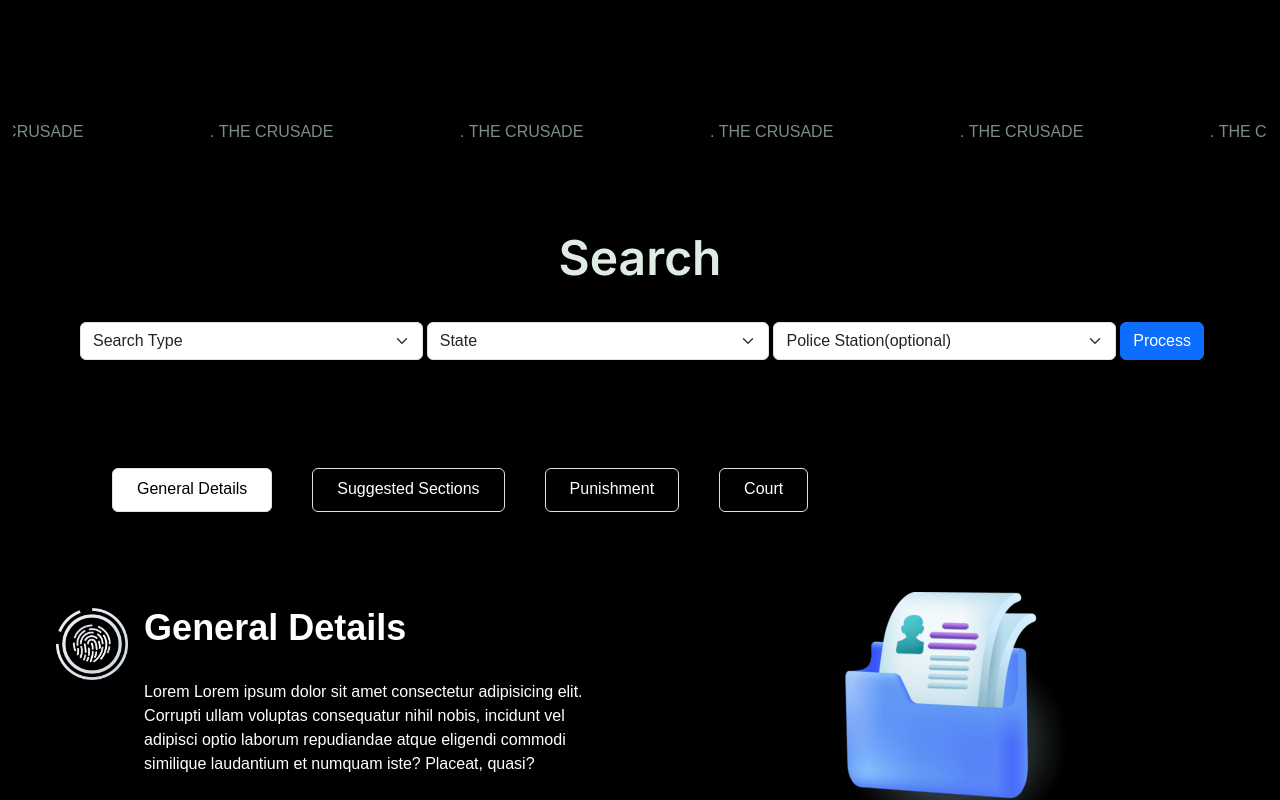
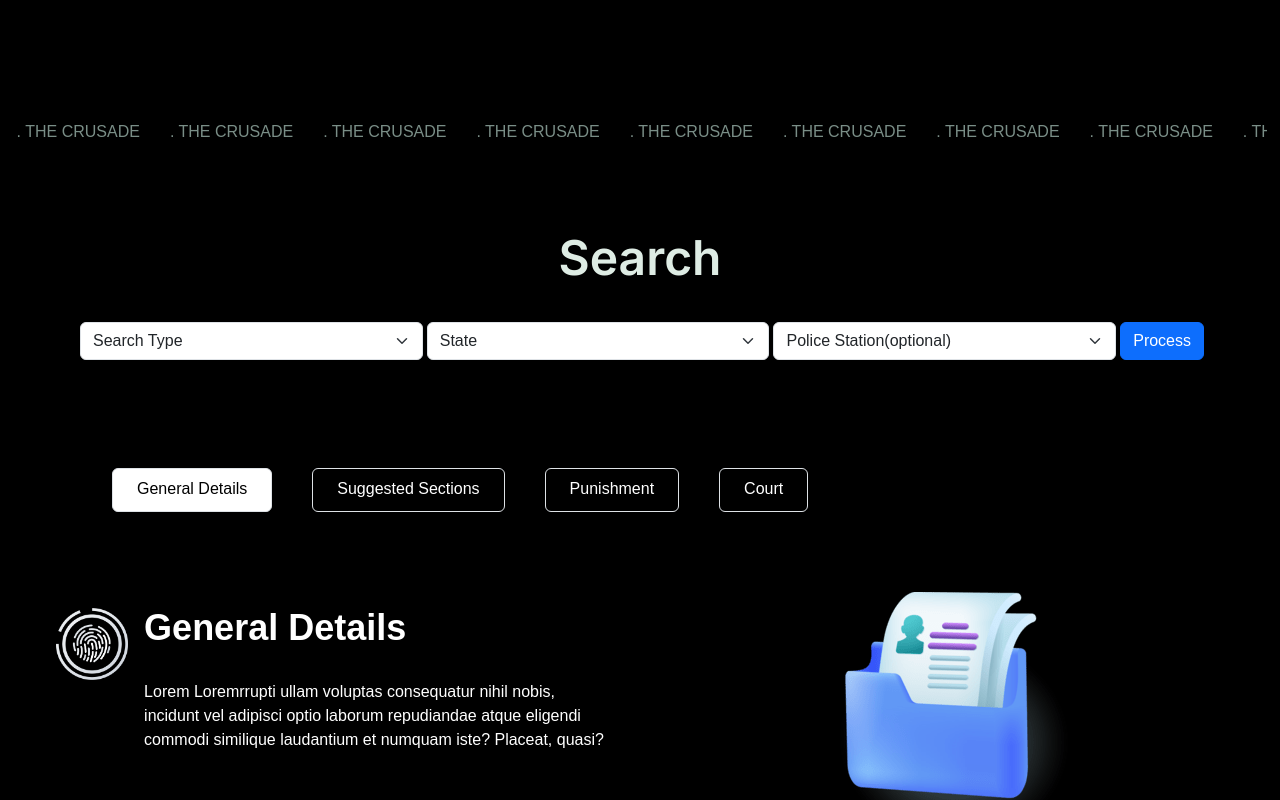
Before and after one commit to RebelAKL/RJPOLICE_HACK_991_The-Crusade_4, a React (Vite) app in the folder Frontend/: page / in a window 1280 px wide. Shown: the part 1520-2320 px from the top of the page. Built offline with nearby package versions, Linux system fonts and the light colour scheme.

Commit message:
corrected

```diff
--- a/Frontend/src/App.jsx
+++ b/Frontend/src/App.jsx
@@ -1,16 +1,17 @@
  import React from 'react';
 import Home from './Home/Home';
 import { BrowserRouter as Router, Route, Routes } from 'react-router-dom';
-// import Sponser from "./components/sponsernav/main/main";
-// import Pirzenav from "./components/prizesnav/prizesmain/prize";
+import Sponser from "./components/sponsernav/main/main";
+import Pirzenav from "./components/prizesnav/prizesmain/prize";
 
 export default function App() {
   return (
+
     <Router>
       <Routes>
         <Route path="/" element={<Home />} />
-        {/* <Route path="/Sponser" element={<Sponser />} />
-        <Route path="/Pirzenav" element={<Pirzenav />} /> */}
+        <Route path="/Sponser" element={<Sponser />} />
+        <Route path="/Pirzenav" element={<Pirzenav />} />
       </Routes>
     </Router>
   );
--- a/Frontend/src/components/Details/Details.jsx
+++ b/Frontend/src/components/Details/Details.jsx
@@ -3,7 +3,7 @@ import React, { useState } from 'react';
 import Gallery from './Gallary';
 import Tabs from './Tab';
 import { motion } from "framer-motion";
-import { TitleText } from "../Tracks_new/CustomTexts";
+// import { TitleText } from "../Tracks_new/CustomTexts";
 import { staggerContainer } from "../Tracks_new/motion";
 import styles from "../Tracks_new/style";
 
--- a/Frontend/src/components/Details/Tab.jsx
+++ b/Frontend/src/components/Details/Tab.jsx
@@ -25,7 +25,7 @@ const Tabs = ({ activeTab, onTabClick }) => {
             >
               {tab}
             </div>
-            <div className="text-white"></div>
+            {/* <div className="text-white"></div> */}
           </div>
         </React.Fragment>
       ))}
--- a/Frontend/src/components/Details/Tabs_Data.jsx
+++ b/Frontend/src/components/Details/Tabs_Data.jsx
@@ -10,7 +10,7 @@ import { details1,
 export const  tabData = [
     [{
         heading: "General Details",
-        content: "Lorem Lorem ipsum dolor sit amet consectetur adipisicing elit. Corrupti ullam voluptas consequatur nihil nobis, incidunt vel adipisci optio laborum repudiandae atque eligendi commodi similique laudantium et numquam iste? Placeat, quasi?",
+        content: "Lorem Loremrrupti ullam voluptas consequatur nihil nobis, incidunt vel adipisci optio laborum repudiandae atque eligendi commodi similique laudantium et numquam iste? Placeat, quasi?",
         img1: details1,
         img2: details2,
         Cognizable: "Non Cognizable",
@@ -18,24 +18,24 @@ export const  tabData = [
       }],
       [{
         heading: "Suggested Sections and acts available",
-        content: "Corrupti ullam voluptas consequatur nihil nobis, incidunt vel adipisci optio laborum repudiandae atque eligendi commodi similique laudantium et numquam iste? Placeat, quasi?  ",
+        content: "Corrupt nihil nobis, incidunt vel adipisci optio laborum repudiandae atque eligendi commodi similique laudantium et numquam iste? Placeat, quasi?  ",
         img1: section1,
         img2: section2,
         prize_amt: "50,000",
       }],
       [{
         heading: "Punishments",
-        content: "Corrupti ullam voluptas consequatur nihil nobis, incidunt vel adipisci optio laborum repudiandae atque eligendi commodi similique laudantium et numquam iste? Placeat, quasi?   ",
+        content: "Corrupti ullam voluptas consequatur nihil nobis, incidunt  repudiandae atque eligendi commodi similique laudantium et numquam iste? Placeat, quasi?   ",
         img1: punishment1,
         img2: punishment2,
         prize_amt: "30,000",
       }],
       [{
         heading: "Court Details",
-        content: "Corrupti ullam voluptas consequatur nihil nobis, incidunt vel adipisci optio laborum repudiandae atque eligendi commodi similique laudantium et numquam iste? Placeat, quasi? ",
+        content: "Corrupti ullam voluptas consequatur nihil nobis, incidunt vel adipisci optio laborum  commodi similique laudantium et numquam iste? Placeat, quasi? ",
         img1: court2,
         img2: court1,
-        prize_amt: "30,000",
+        prize_amt: "3,000",
       }],
 
   ];
--- a/Frontend/src/components/Faq/faq_master.js
+++ b/Frontend/src/components/Faq/faq_master.js
@@ -1,67 +1,67 @@
 const initalQues = [
   {
     title:
-      " Lorem ipsum dolor sit amet consectetur adipisicing elit. Corrupti ",
+      " Lorem ipsum dolor sisicing elit. Corrupti ",
     content:
-      "Lorem ipsum dolor sit amet consectetur adipisicing elit. Corrupti ullam voluptas consequatur nihil nobis, incidunt vel adipisci optio laborum repudiandae",
+      "Lorem ipsum dolor sit amet consectetur wetradipisicing elit. Corrupti ullam voluptas consequatur ntestyergfgsfihil nobis, incidunt vel adipisci optio laborum repudiandae",
   },
   {
-    title: "Lorem ipsum dolor sit amet consectetur adipisicing elit. Corrupti",
+    title: "Lorem ipsum lor sit amet consectetur adipyjfisicing elit. Corrupti",
     content:
-      "Lorem ipsum dolor sit amet consectetur adipisicing elit. Corrupti ullam voluptas consequatur nihil nobis, incidunt vel adipisci optio laborum repudiandae",
+      "Lorem ipsum dolor sit amet consectetur adipisicing elit. Corrupti ullam voluptas consequatur nisty5tys5tyhil nobis, incidunt vel adipisci optio laborum repudiandae",
   },
   {
-    title: "Lorem ipsum dolor sit amet consectetur adipisicing ",
+    title: "Lorem ipsum dolor sit amet consectetur adist5y57pisicing ",
     content:
-      "Lorem ipsum dolor sit amet consectetur adipisicing elit. Corrupti ullam voluptas consequatur nihil nobis, incidunt vel adipisci optio laborum repudiandae",
+      "Lorem ipsum dolor sit amet consectetur adipisicing elit. Corrupti ullam voluptas consequatur nihil nobis, incidunt vel 346wsradipisci optio laborum repudiandae",
   },
   {
-    title: "Lorem ipsum dolor sit amet consectetur adipisicing elit. ",
+    title: "Lorem ipsum dolor sit amet consectetur adikgjiospisicing elit. ",
     content:
-      "Lorem ipsum dolor sit amet consectetur adipisicing elit. Corrupti ullam voluptas consequatur nihil nobis, incidunt vel adipisci optio laborum repudiandae",
+      "Lorem ipsum dolor sit amet consectetumkrntklwr adipisicing elit. Corrupti ullam voluptas consequatur nihil nobis, incidunt vel adipisci optio laborum repudiandae",
   },
   {
-    title: "Lorem ipsum dolor sit amet consectetur ",
+    title: "Loremntws;om ipsum dolor sit amet consectetur ",
     content:
-      "Lorem ipsum dolor sit amet consectetur adipisicing elit. Corrupti ullam voluptas consequatur nihil nobis, incidunt vel adipisci optio laborum repudiandae",
+      "Lorem ipsum dolor sit amet consectetur adipisicing elit. Corrupti us;ljtio46545llam voluptas consequatur nihil nobis, incidunt vel adipisci optio laborum repudiandae",
   },
 ];
 
 const moreQues = [
   {
-    title: "Lorem ipsum dolor sit amet consectetur adipisicing elit.",
+    title: "Lorem ipa;ongersum dolor sit amet consectetur adipisicing elit.",
     content:
-      "Lorem ipsum dolor sit amet consectetur adipisicing elit. Corrupti ullam voluptas consequatur nihil nobis, incidunt vel adipisci optio laborum repudiandae",
+      "Lorem ipsum dolor sit amet consectetur adipisicing elit. Corrupti ullam voluptas consequatur nihil nobis, incidunt vel adipisci optio laborum repudiskljtyandae",
   },
   {
-    title: "Lorem ipsum dolor sit amet consectetur",
+    title: "Lorem ips,msntkl5;sium dolor sit amet consectetur",
     content:
-      "Lorem ipsum dolor sit amet consectetur adipisicing elit. Corrupti ullam voluptas consequatur nihil nobis, incidunt vel adipisci optio laborum repudiandae",
+      "Lorem ipsum dolor sit amet consectetur adkosrkyipisicing elit. Corrupti ullam voluptas consequatur nihil nobis, incidunt vel adipisci optio laborum repudiandae",
   },
   {
-    title: "Lorem ipsum dolor sit amet consectetur adipisicing elit.",
+    title: "Lorem ipsinriysum dolor sit amet consectetur adipisicing elit.",
     content:
-      "Lorem ipsum dolor sit amet consectetur adipisicing elit. Corrupti ullam voluptas consequatur nihil nobis, incidunt vel adipisci optio laborum repudiandae",
+      "Lorem ipsum dolor sit amet consectetur adipisicing elit. Corrupti ullam voluptas consequatur nihil nobis, incidunt vel aslkrntdipisci optio laborum repudiandae",
   },
   {
-    title: "Lorem ipsum dolor sit amet consectetur adipisicing elit. ",
+    title: "Lorem ipsuwoi4jt;am dolor sit amet consectetur adipisicing elit. ",
     content:
-      "Lorem ipsum dolor sit amet consectetur adipisicing elit. Corrupti ullam voluptas consequatur nihil nobis, incidunt vel adipisci optio laborum repudiandae",
+      "Lorem ipsum dolos;ojgrr sit amet consectetur adipisicing elit. Corrupti ullam voluptas consequatur nihil nobis, incidunt vel adipisci optio laborum repudiandae",
   },
   {
-    title: "Lorem ipsum dolor sit amet consectetur adipisicing elit. ",
+    title: "Lorem ipsum dolor sit amet consectetur adipisiysw5ucing elit. ",
     content:
-      "Lorem ipsum dolor sit amet consectetur adipisicing elit. Corrupti ullam voluptas consequatur nihil nobis, incidunt vel adipisci optio laborum repudiandae",
+      "Lorem ipsum dolodrtj65ur sit amet consectetur adipisicing elit. Corrupti ullam voluptas consequatur nihil nobis, incidunt vel adipisci optio laborum repudiandae",
   },
   {
-    title: "Lorem ipsum dolor sit amet consectetur adipisicing elit. Corrupti",
+    title: "Lorem ipsum dolor sit amet consectetur adipisis5y5s57cing elit. Corrupti",
     content:
-      "Lorem ipsum dolor sit amet consectetur adipisicing elit. Corrupti ullam voluptas consequatur nihil nobis, incidunt vel adipisci optio laborum repudiandae",
+      "Lorem ipsum dolor sit amet consectetur adipisicing elit. Corrupti ullam v7546wsoluptas consequatur nihil nobis, incidunt vel adipisci optio laborum repudiandae",
   },
   {
-    title: "Lorem ipsum dolor sit amet consectetur adipisicing elit. ",
+    title: "Lorem ipsu46sgm dolor sit amet consectetur adipisicing elit. ",
     content:
-      "Lorem ipsum dolor sit amet consectetur adipisicing elit. Corrupti ullam voluptas consequatur nihil nobis, incidunt vel adipisci optio laborum repudiandae",
+      "Lorem ipsum dolor sit amet consectetur adipsy567isicing elit. Corrupti ullam voluptas consequatur nihil nobis, incidunt vel adipisci optio laborum repudiandae",
   },
 ];
 
--- a/Frontend/src/components/Hero/hero.jsx
+++ b/Frontend/src/components/Hero/hero.jsx
@@ -1,6 +1,7 @@
  import React from "react";
 import "./hero.css";
-import { leftElement, rightElement } from "../../assets/images";
+import {leftElement} from "../../assets/images";
+import {rightElement } from "../../assets/images";
 
 
 const Hero = () => {
--- a/Frontend/src/components/Statement/Statement.jsx
+++ b/Frontend/src/components/Statement/Statement.jsx
@@ -11,77 +11,95 @@ const Statement = () => {
   let articles=[
     {
       "source": {
+          "id":"1",
           "name": "State"
           },
+          "key":"1",
           "PoliceStation": "Police Station(optional)",
 
           },
     {
     "source": {
+      "id":"2",
         "name": "Andhra Pradesh"
         },
+        "key":"2",
         "PoliceStation": "lorem",
 
         },
     {
     "source": {
+      "id":"3",
         "name": "Arunachal Pradesh	"
         },
-        "PoliceStation": "lorem",
+        "key":"3",
+        "PoliceStation": "lodfasrem",
         },
     {
     "source": {
-
+      "id":"4",
         "name": "Assam"
         },
-        "PoliceStation": "lorem",
+        "key":"4",
+        "PoliceStation": "loadfrem",
 
         },
     {
     "source": {
+      "id":"5",
         "name": "Bihar"
         },
-        "PoliceStation": "lorem",
+        "key":"5",
+        "PoliceStation": "loghrem",
 
         },
     {
     "source": {
+      "id":"6",
         "name": "Chhattisgarh"
         },
-        "PoliceStation": "lorem",
+        "key":"6",
+        "PoliceStation": "lorejtm",
 
         },
     {
     "source": {
+      "id":"7",
         "name": "Goa"
         },
-        "PoliceStation": "lorem",
+        "key":"7",
+        "PoliceStation": "loryjem",
 
         },
     {
     "source": {
+      "id":"8",
         "name": "Gujarat"
         },
-        "PoliceStation": "lorem",
+        "key":"8",
+        "PoliceStation": "loukfrem",
       },
 
     {
     "source": {
+      "id":"9",
         "name": "Haryana"
         },
-        "PoliceStation": "lorem",
+        "key":"9",
+        "PoliceStation": "lomyrem",
         }
         ]
-    let SelectState = articles.map((elements) =>
-      <option key={elements.source.name}>{elements.source.name}</option>
+    let SelectState = articles.map((element) =>
+      <option key={element.source.id}>{element.source.name}</option>
   );
   let SelectPoliceStation = articles.map((elements) =>
-  <option key={elements.PoliceStation}>{elements.PoliceStation}</option>
+  <option key={elements.key}>{elements.PoliceStation}</option>
 );
 
 let SearchType=[
   {
     "source": {
+      "value":"Name",
         "name": "Search Type"
         },
         "PoliceStation": "Police Station(optional)",
@@ -89,6 +107,7 @@ let SearchType=[
         },
   {
   "source": {
+    "value":"Id",
       "name": "Text Search"
       },
       "PoliceStation": "lorem",
@@ -96,20 +115,22 @@ let SearchType=[
       },
   {
   "source": {
+    "value":"Both",
       "name": "Image Search"
       },
       "PoliceStation": "lorem",
       },
   {
   "source": {
+    "value":"None",
         "name": "Voice Search"
         },
         "PoliceStation": "lorem",
         },
 
       ]
-  const Search = SearchType.map((elements) =>
-    <option key={elements.source.name}>{elements.source.name}</option>
+  const Search = SearchType.map((type) =>
+    <option key={type.source.value}>{type.source.name}</option>
     );
 
   const [selected, setSelected] = React.useState("");
--- a/Frontend/src/components/carousel/carousel.jsx
+++ b/Frontend/src/components/carousel/carousel.jsx
@@ -5,7 +5,12 @@ const Slider = () => {
   return (
     <div className="slider">
       <div className="slide-track">
-        {[1, 2, 3, 4, 5, 6, 7, 1, 2, 3, 4, 5, 6, 7].map((index) => (
+        {[1, 2, 3, 4, 5, 6, 7].map((index) => (
+          <div className="slide" key={index}>
+          . THE CRUSADE
+          </div>
+        ))}
+        {[1, 2, 3, 4, 5, 6, 7].map((index) => (
           <div className="slide" key={index}>
           . THE CRUSADE
           </div>
```
